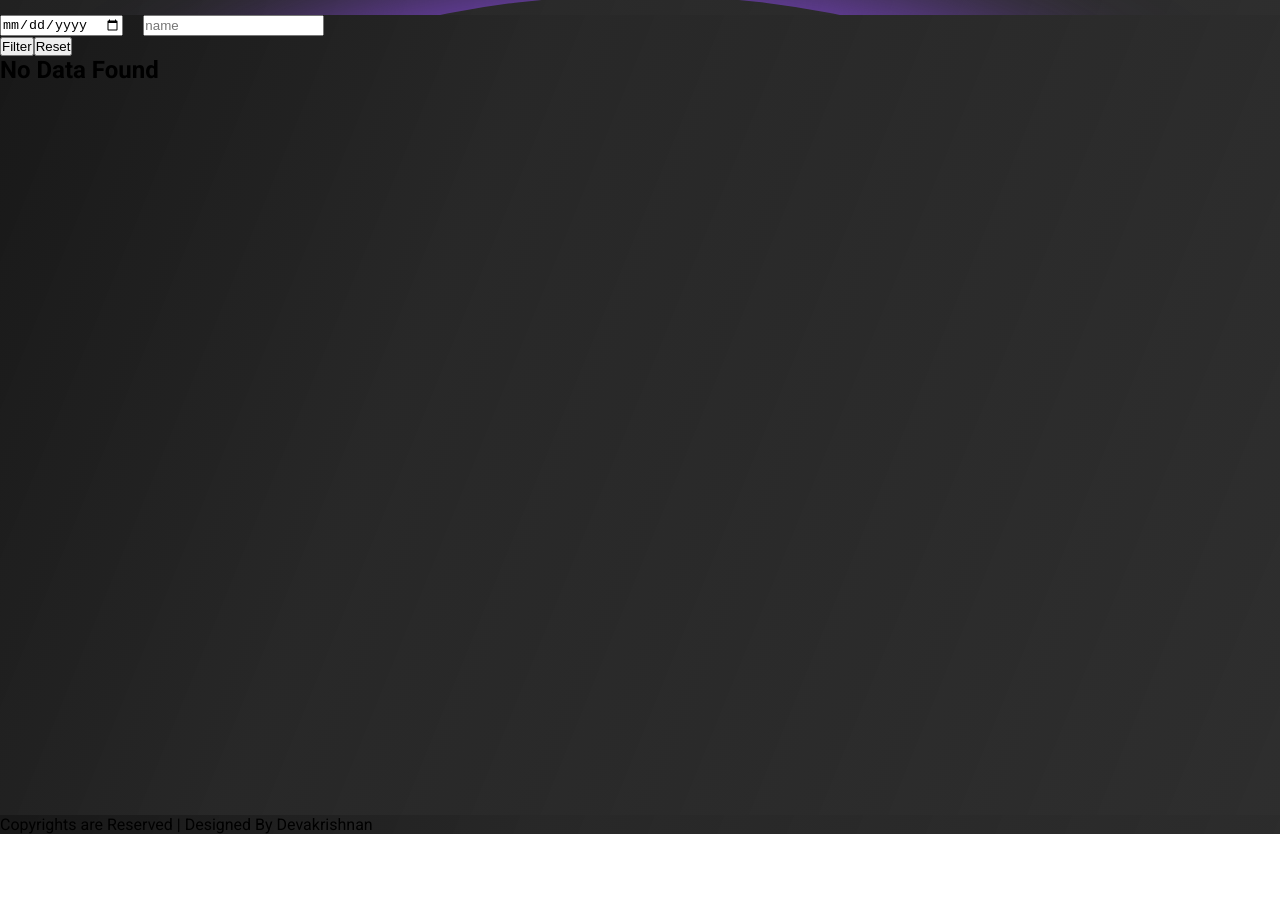
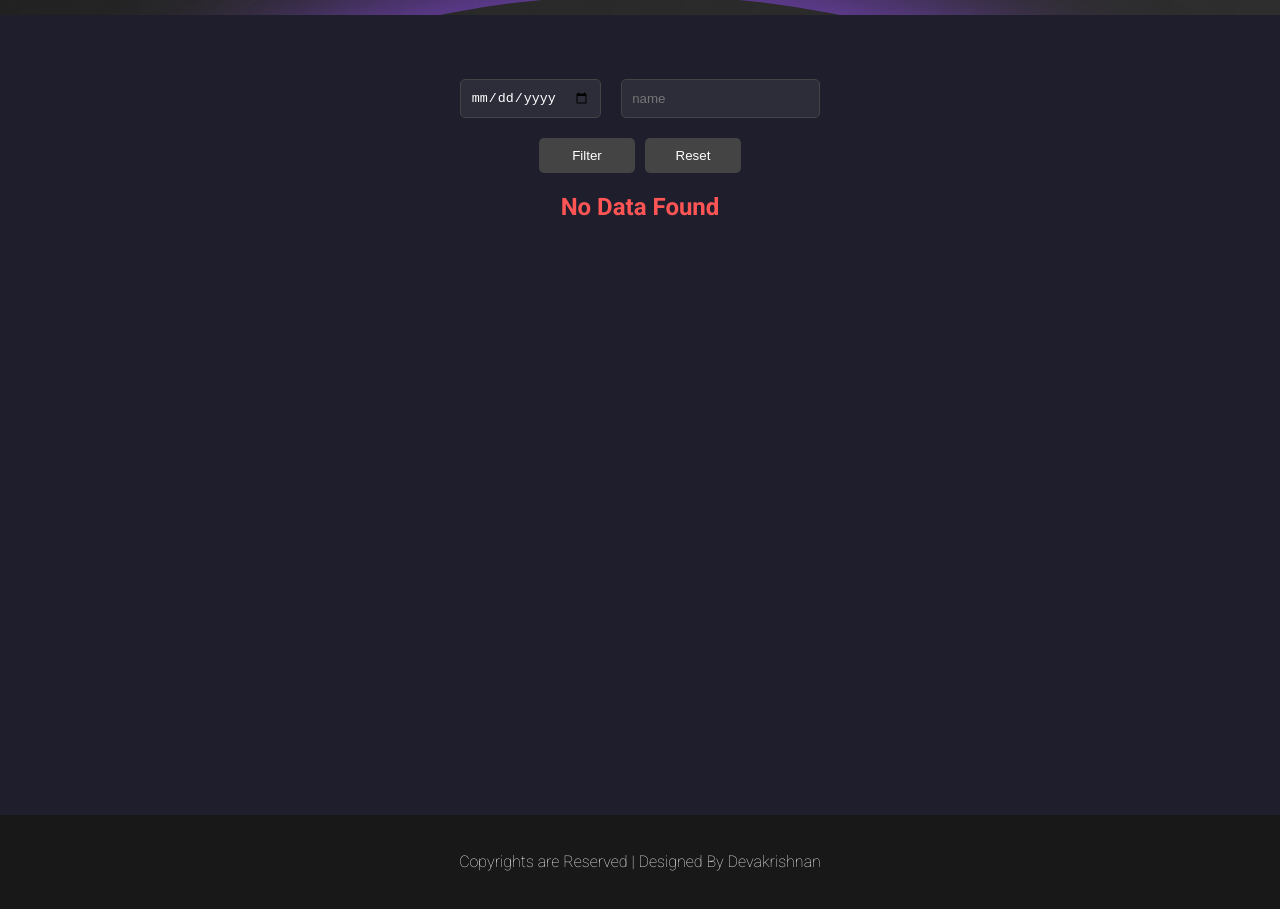
Before and after one commit to gdevakrishnan/rfid-attendance-system, a React (Vite) app in the folder client/: page / in a window 1280 px wide. Shown: the part 785-1694 px from the top of the page. Before the commit the page ends 1619 px from the top, so only its background shows below. Built offline with nearby package versions, Linux system fonts and the light colour scheme; a web font is replaced by a local one.

Commit message:
Styling of profile table filter and single form page

```diff
--- a/client/src/components/Attendance.jsx
+++ b/client/src/components/Attendance.jsx
@@ -1,6 +1,8 @@
 import React, { Fragment, useContext, useState } from 'react'
 import appContext from '../context/appContext'
 import { putAttendance } from '../services/serviceWorker';
+import Navbar from './Navbar';
+import vector from '../assets/attendance.png';
 
 function Attendance() {
   const { setMsg } = useContext(appContext);
@@ -42,12 +44,16 @@ function Attendance() {
 
   return (
     <Fragment>
-      <section className="page profilesPage">
+      <section className="page profilesPage singleFormPage">
+        <Navbar />
+
         <form onSubmit={(e) => handleSubmit(e)}>
           <input type="text" name="rfid_id" id="rfid_id" onChange={(e) => setWorker({ ...worker, [e.target.id]: e.target.value })} placeholder='RFID' />
 
           <input type="submit" value="scan" onClick={(e) => handleSubmit(e)} />
         </form>
+
+        <img src={vector} alt="attendance" className="vector_img" />
       </section>
     </Fragment>
   )
--- a/client/src/components/Find.jsx
+++ b/client/src/components/Find.jsx
@@ -2,6 +2,8 @@ import React, { Fragment, useContext, useState } from 'react'
 import appContext from '../context/appContext';
 import { findWorker } from '../services/serviceWorker';
 import Profile from '../assets/profile.png'
+import Navbar from './Navbar';
+import vector from '../assets/find.png';
 
 function Find() {
     const { setMsg } = useContext(appContext);
@@ -23,11 +25,11 @@ function Find() {
         }
 
         // To find the worker
-        findWorker({"rfid_id": (worker.rfid_id)})
+        findWorker({ "rfid_id": (worker.rfid_id) })
             .then((response) => {
                 if (response.status) {
                     setProfile(response.data)
-                }   else {
+                } else {
                     setMsg("Worker not found");
                     setTimeout(() => {
                         setMsg("");
@@ -41,16 +43,19 @@ function Find() {
 
     return (
         <Fragment>
-            <section className="page profilesPage">
+            <section className="page profilesPage singleFormPage">
+                <Navbar />
+
                 <form onSubmit={(e) => handleSubmit(e)}>
                     <input type="text" name="rfid_id" id="rfid_id" onChange={(e) => setWorker({ ...worker, [e.target.id]: e.target.value })} placeholder='RFID' />
 
                     <input type="submit" value="Find" onClick={(e) => handleSubmit(e)} />
                 </form>
-                <div className="profile">
-                    {
-                        (profile) ? (
-                            <Fragment>
+
+                {
+                    (profile) ? (
+                        <div className="profile">
+                            <div className='profile_component'>
                                 <div className="image">
                                     <img src={Profile} alt="profile" className="img" />
                                 </div>
@@ -59,47 +64,47 @@ function Find() {
                                         <tbody>
                                             <tr>
                                                 <th>Name</th>
-                                                <td>{ profile.name }</td>
+                                                <td>{profile.name}</td>
                                             </tr>
                                             <tr>
                                                 <th>RFID</th>
-                                                <td>{ profile.rfid_id }</td>
+                                                <td>{profile.rfid_id}</td>
                                             </tr>
                                             <tr>
                                                 <th>Age</th>
-                                                <td>{ profile.age }</td>
+                                                <td>{profile.age}</td>
                                             </tr>
                                             <tr>
                                                 <th>Mobile</th>
-                                                <td>{ profile.mobile }</td>
+                                                <td>{profile.mobile}</td>
                                             </tr>
                                             <tr>
                                                 <th>Role</th>
-                                                <td>{ profile.job_role }</td>
+                                                <td>{profile.job_role}</td>
                                             </tr>
                                             <tr>
                                                 <th>Working Hours</th>
-                                                <td>{ profile.working_hours } hours</td>
+                                                <td>{profile.working_hours} hours</td>
                                             </tr>
                                             <tr>
                                                 <th>Original Salary</th>
-                                                <td>Rs.{ profile.salary }</td>
+                                                <td>Rs.{profile.salary}</td>
                                             </tr>
                                             <tr>
                                                 <th>Salary</th>
-                                                <td>Rs.{ profile.final_salary }</td>
+                                                <td>Rs.{profile.final_salary}</td>
                                             </tr>
                                             <tr>
                                                 <th>Token</th>
-                                                <td>{ profile.token }</td>
+                                                <td>{profile.token}</td>
                                             </tr>
                                         </tbody>
                                     </table>
                                 </div>
-                            </Fragment>
-                        ) : null
-                    }
-                </div>
+                            </div>
+                        </div>
+                    ) : <img src={vector} alt="attendance" className="vector_img" />
+                }
             </section>
         </Fragment>
     )
--- a/client/src/components/Profile.jsx
+++ b/client/src/components/Profile.jsx
@@ -2,6 +2,7 @@ import React, { Fragment, useContext, useEffect, useState } from 'react'
 import appContext from '../context/appContext'
 import { findWorker } from '../services/serviceWorker';
 import ProfileImg from '../assets/profile.png'
+import Navbar from './Navbar';
 
 function Profile() {
   const {
@@ -30,6 +31,7 @@ function Profile() {
 
   return (
     <Fragment>
+      <Navbar />
       <section className="page profilesPage">
         <div className="profile">
           {
--- a/client/src/index.css
+++ b/client/src/index.css
@@ -89,7 +89,7 @@ header nav ul li a .btn {
     font-weight: 400;
     padding: 8px 28px;
     font-family: "Sofadi One", system-ui;
-    border-radius: 10px;
+    border-radius: 5px;
 }
 
 header nav ul li a .pricing_btn {
@@ -245,7 +245,7 @@ header nav ul li a .discover_btn {
 }
 
 @media screen and (max-width: 800px) {
-    header nav{
+    header nav {
         display: none;
     }
 
@@ -318,7 +318,7 @@ header nav ul li a .discover_btn {
     gap: 20px;
 }
 
-.form_page .form_main .form_left .form_container form .form_group ,
+.form_page .form_main .form_left .form_container form .form_group,
 .form_page .form_main .form_left .form_container form input {
     width: 100%;
 }
@@ -329,7 +329,7 @@ header nav ul li a .discover_btn {
     outline: none;
     border: 1px solid #757575;
     padding: 8px 14px;
-    border-radius: 10px;
+    border-radius: 5px;
     font-size: 1.1rem;
     color: #D9D9D9;
 }
@@ -342,7 +342,7 @@ header nav ul li a .discover_btn {
     color: #D9D9D9;
     border: none;
     outline: none;
-    border-radius: 10px;
+    border-radius: 5px;
     margin-top: 20px;
 }
 
@@ -445,10 +445,11 @@ header nav ul li a .discover_btn {
 .msg_container {
     background-color: #757575;
     border-left: 8px solid #1fff1f;
+    z-index: 999;
     width: auto;
     height: auto;
     position: fixed;
-    top: 1rem;
+    top: 6rem;
     right: 2rem;
     padding: 10px 20px;
     border-radius: 4px;
@@ -457,3 +458,233 @@ header nav ul li a .discover_btn {
 .msg_container p {
     color: #D9D9D9;
 }
+
+/* Single form page */
+.singleFormPage {
+    display: flex;
+    flex-direction: column;
+    justify-content: flex-start;
+    align-items: center;
+}
+
+.singleFormPage form {
+    margin: 2rem auto 3rem;
+    display: flex;
+    flex-direction: column;
+    width: 320px;
+    gap: 10px;
+}
+
+.singleFormPage form input[type="submit"] {
+    background-color: #5C4DD2;
+    font-size: 1rem;
+    font-weight: 200;
+    padding: 10px 0px;
+    color: #D9D9D9;
+    border: none;
+    outline: none;
+    border-radius: 5px;
+}
+
+.singleFormPage form input {
+    background-color: transparent;
+    border: none;
+    outline: none;
+    border: 1px solid #757575;
+    padding: 8px 14px;
+    border-radius: 5px;
+    font-size: 1.1rem;
+    color: #D9D9D9;
+}
+
+.singleFormPage .vector_img {
+    width: 400px;
+}
+
+@media screen and (max-width: 600px) {
+    .singleFormPage .vector_img {
+        width: 320px;
+    }
+}
+
+.page .profilesPage .singleFormPage {
+    padding: 20px;
+    background-color: #f5f5f5;
+    display: flex;
+    flex-direction: column;
+    align-items: center;
+}
+
+
+/* Attendance */
+.page.tablePage {
+    background-color: #1e1e2d;
+    color: #ffffff;
+    padding: 4rem 0rem;
+    min-height: 100vh;
+}
+
+.page.tablePage form {
+    display: flex;
+    gap: 20px;
+    justify-content: center;
+    align-items: center;
+    flex-direction: column;
+}
+
+.page.tablePage .form_group {
+    display: flex;
+    gap: 20px;
+}
+
+.page.tablePage input[type="date"],
+.page.tablePage input[type="text"] {
+    background-color: #2d2d3a;
+    color: #ffffff;
+    border: 1px solid #444;
+    padding: 10px;
+    border-radius: 5px;
+}
+
+.page.tablePage .btn {
+    display: flex;
+    gap: 10px;
+}
+
+.page.tablePage input[type="submit"],
+.page.tablePage button {
+    background-color: #444;
+    color: #ffffff;
+    border: none;
+    padding: 10px 15px;
+    border-radius: 5px;
+    cursor: pointer;
+    transition: background-color 0.3s ease;
+    width: 6rem;
+}
+
+.page.tablePage input[type="submit"]:hover,
+.page.tablePage button:hover {
+    background-color: #555;
+}
+
+.page.tablePage table {
+    width: 80%;
+    background-color: #2d2d3a;
+    border-collapse: collapse;
+    margin: 20px auto;
+    border-radius: 8px;
+    overflow: hidden;
+}
+
+.page.tablePage table th,
+.page.tablePage table td {
+    padding: 15px;
+    text-align: left;
+    border: 1px solid #444;
+}
+
+.page.tablePage table th {
+    background-color: #3d3d4a;
+}
+
+.page.tablePage table td {
+    background-color: #2d2d3a;
+}
+
+.page.tablePage .notFound {
+    color: #ff5555;
+    text-align: center;
+    margin-top: 20px;
+}
+
+/* Profile Page */
+
+.page.profilesPage {
+    color: #ffffff;
+    padding: 20px;
+    min-height: 100vh;
+}
+
+.page.profilesPage .profile {
+    display: flex;
+    align-items: center;
+    gap: 20px;
+    background-color: #2d2d3a;
+    padding: 20px;
+    border-radius: 8px;
+    width: 60%;
+    margin: 20px auto;
+    gap: 4rem;
+}
+
+.page.profilesPage .profile .image {
+    flex: 0 0 150px;
+    display: flex;
+    justify-content: center;
+    align-items: center;
+}
+
+.page.profilesPage .profile .image .img {
+    width: 240px;
+    height: auto;
+    border-radius: 50%;
+    object-fit: cover;
+    border: 3px solid #444;
+}
+
+.page.profilesPage .profile .details {
+    flex: 1;
+}
+
+.page.profilesPage .profile .details table {
+    width: 100%;
+    border-collapse: collapse;
+}
+
+.page.profilesPage .profile .details table th,
+.page.profilesPage .profile .details table td {
+    padding: 10px 15px;
+    text-align: left;
+    border-bottom: 1px solid #444;
+}
+
+.page.profilesPage .profile .details table th {
+    background-color: #3d3d4a;
+    color: #aaaaaa;
+}
+
+.page.profilesPage .profile .details table td {
+    background-color: #2d2d3a;
+    color: #ffffff;
+}
+
+@media (max-width: 768px) {
+    .page.profilesPage .profile {
+        flex-direction: column;
+        align-items: flex-start;
+    }
+
+    .page.profilesPage .profile .image {
+        margin-bottom: 20px;
+    }
+
+    .page.profilesPage .profile .image .img {
+        width: 100px;
+        height: 100px;
+    }
+}
+
+/* Footer */
+footer {
+    background-color: #181818;
+    color: #f5f5f5;
+    font-size: 1rem;
+    font-weight: 200;
+    display: flex;
+    justify-content: center;
+    align-items: center;
+    line-height: 30px;
+    padding: 2rem;
+    flex-wrap: wrap;
+}
```
Also changed, not shown: client/src/assets/attendance.png (added), client/src/assets/find.png (added).
